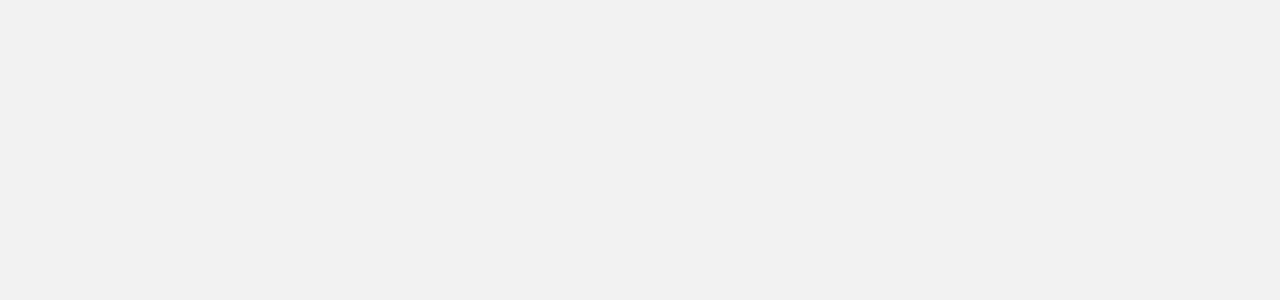
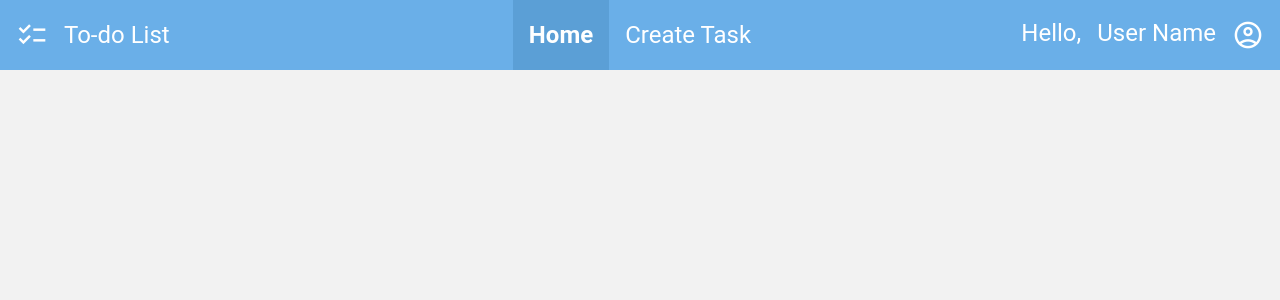
Before and after one commit to JotaV3/todolist-app-angular, an Angular app: page / in a window 1280 px wide. Shown: the top 300 px of the page. Built offline with nearby package versions, Linux system fonts and the light colour scheme.

Commit message:
refactor: adjust Template path Routes

```diff
--- a/src/app/app.routes.ts
+++ b/src/app/app.routes.ts
@@ -5,7 +5,7 @@ import { TaskRegistration } from './task/task-registration/task-registration';
 export const routes: Routes = [
     {
         component: Template,
-        path: 'home',
+        path: '',
         children: [
             {
                 component: TaskRegistration,
--- a/src/app/template/template.html
+++ b/src/app/template/template.html
@@ -7,7 +7,7 @@
 
         <nav class="menu">
             <a
-                routerLink="/home"
+                routerLink=""
                 routerLinkActive="active"
                 [routerLinkActiveOptions]="{ exact: true }"
             >
@@ -15,7 +15,7 @@
             </a>
 
             <a
-                routerLink="/home/task-registration"
+                routerLink="/task-registration"
                 routerLinkActive="active"
                 [routerLinkActiveOptions]="{ exact: true }"
             >
```
